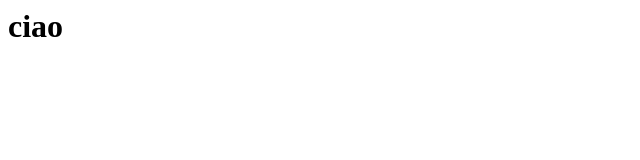
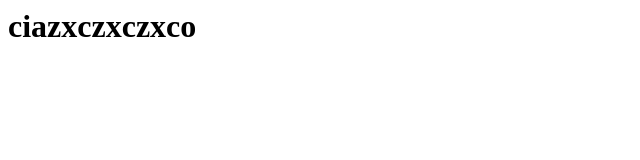
Before and after one commit to PipinZz/volontariamoli, a website: page public/index.html in a window 1280 px wide. Shown: the whole page, without its empty margins (0-640 px from the left). Drawn offline with Linux system fonts and the light colour scheme.

Commit message:
prova html

```diff
--- a/public/index.html
+++ b/public/index.html
@@ -6,6 +6,6 @@
     <title>Document</title>
 </head>
 <body>
-    <h1>ciao</h1>
+    <h1>ciazxczxczxco</h1>
 </body>
 </html>
```
